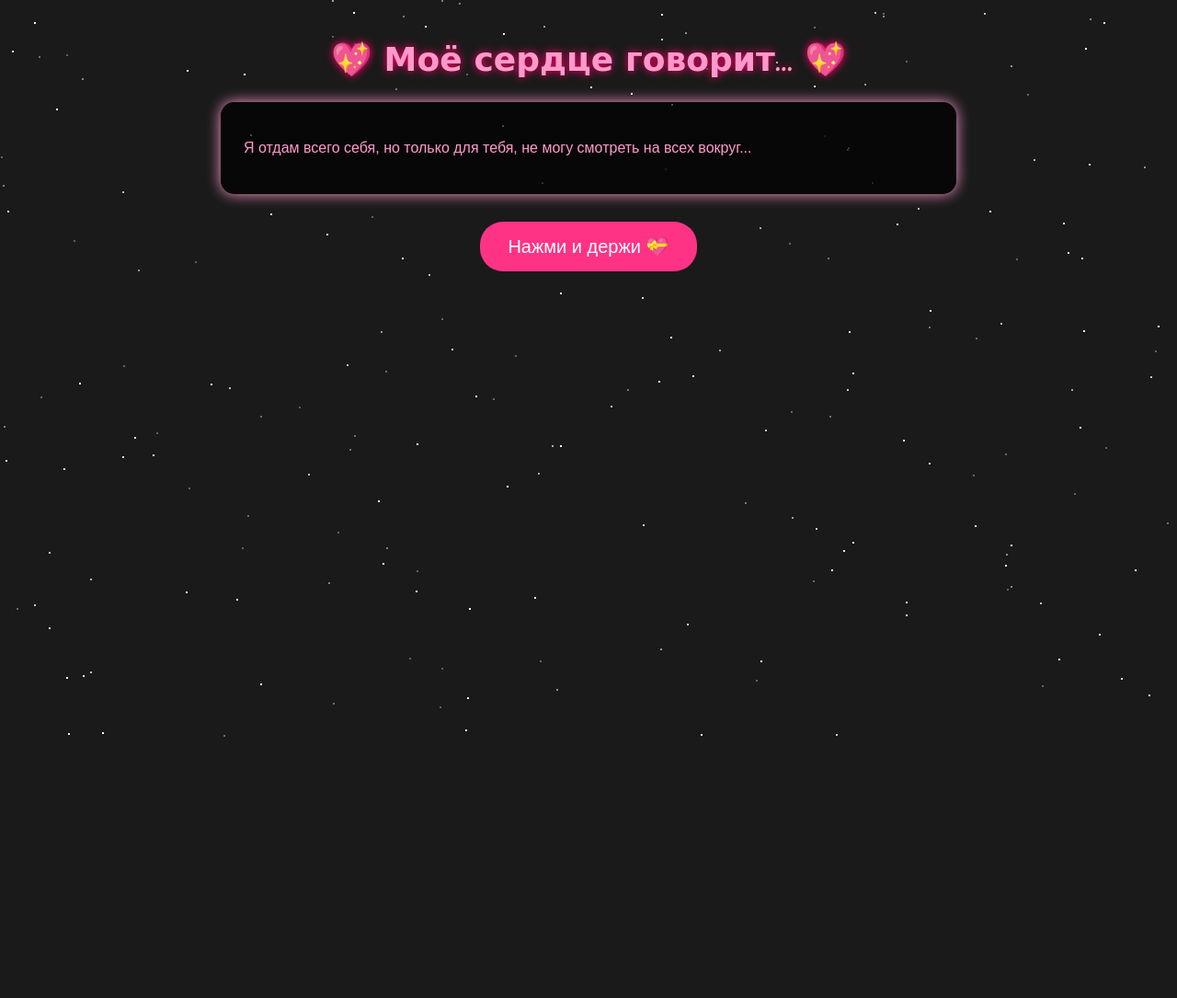
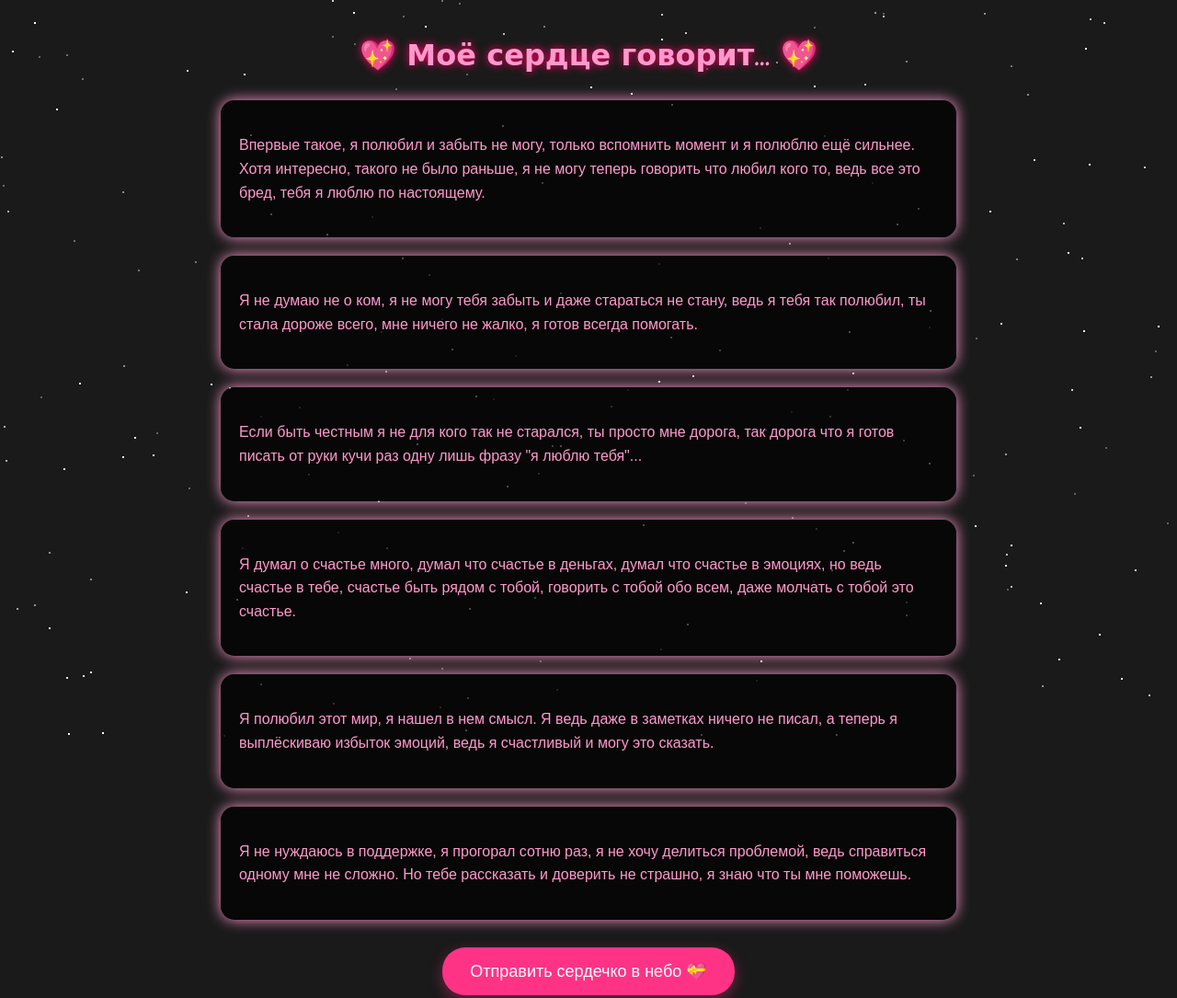
Before and after one commit to ZXCRick/Love, a plain HTML site: page index.html in a window 1280 px wide. Shown: the top 1085 px of the page at 92% size. Before the commit the page ends 800 px from the top, so only its background shows below. Drawn offline with Linux system fonts and the light colour scheme.

Commit message:
Add files via upload

```diff
--- a/index.html
+++ b/index.html
@@ -27,13 +27,14 @@
             border-radius: 15px;
             padding: 20px;
             margin: 20px 0;
-            transform: translateY(50px);
+            transform: translateY(20px);
             opacity: 0;
             transition: 1s;
             box-shadow: 0 0 15px #ff99cc;
+            line-height: 1.6;
         }
 
-        .visible {
+        .message-box.visible {
             transform: translateY(0);
             opacity: 1;
         }
@@ -45,6 +46,7 @@
             animation: float 4s linear forwards;
             z-index: 10;
             user-select: none;
+            text-shadow: 0 0 10px currentColor;
         }
 
         .stars {
@@ -67,6 +69,15 @@
             text-align: center;
             font-family: 'Comic Sans MS', cursive;
             text-shadow: 0 0 10px #ff0066;
+            margin-bottom: 30px;
+            transform: translateY(20px);
+            opacity: 0;
+            transition: 1s 0.3s;
+        }
+
+        h1.visible {
+            transform: translateY(0);
+            opacity: 1;
         }
 
         button {
@@ -82,6 +93,20 @@
             transition: 0.3s;
             -webkit-tap-highlight-color: transparent;
             user-select: none;
+            box-shadow: 0 5px 15px rgba(255, 51, 133, 0.4);
+            transform: scale(0.9);
+            opacity: 0;
+            transition: 0.5s 0.6s;
+        }
+
+        button.visible {
+            transform: scale(1);
+            opacity: 1;
+        }
+
+        button:hover {
+            transform: scale(1.05);
+            box-shadow: 0 8px 20px rgba(255, 51, 133, 0.6);
         }
 
         button:active {
@@ -100,6 +125,7 @@
             transform: rotate(5deg);
             box-shadow: 0 0 15px #ff99cc;
             z-index: 10;
+            border: 2px solid white;
         }
 
         .text-bubble {
@@ -115,6 +141,7 @@
             animation: float 6s ease-in forwards;
             box-shadow: 0 0 10px rgba(255, 57, 133, 0.5);
             z-index: 10;
+            font-weight: bold;
         }
 
         @media (max-width: 768px) {
@@ -127,6 +154,7 @@
             .message-box {
                 padding: 15px;
                 margin: 15px 0;
+                font-size: 14px;
             }
             button {
                 padding: 12px 24px;
@@ -141,20 +169,6 @@
             .text-bubble {
                 font-size: 12px;
                 max-width: 150px;
-            }
-        }
-
-        @media (min-width: 769px) {
-            h1 {
-                font-size: 36px;
-            }
-            .message-box {
-                padding: 25px;
-                margin: 25px 0;
-            }
-            button {
-                padding: 15px 30px;
-                font-size: 20px;
             }
         }
 
@@ -173,6 +187,12 @@
                 opacity: 0;
             }
         }
+
+        @keyframes pulse {
+            0% { transform: scale(1); }
+            50% { transform: scale(1.05); }
+            100% { transform: scale(1); }
+        }
     </style>
 </head>
 <body>
@@ -181,27 +201,61 @@
         <h1>💖 Моё сердце говорит... 💖</h1>
 
         <div class="message-box">
-            <p>Я отдам всего себя, но только для тебя, не могу смотреть на всех вокруг...</p>
+            <p>Впервые такое, я полюбил и забыть не могу, только вспомнить момент и я полюблю ещё сильнее. Хотя интересно, такого не было раньше, я не могу теперь говорить что любил кого то, ведь все это бред, тебя я люблю по настоящему.</p>
         </div>
 
-        <button id="heartBtn">Нажми и держи 💝</button>
+        <div class="message-box">
+            <p>Я не думаю не о ком, я не могу тебя забыть и даже стараться не стану, ведь я тебя так полюбил, ты стала дороже всего, мне ничего не жалко, я готов всегда помогать.</p>
+        </div>
+
+        <div class="message-box">
+            <p>Если быть честным я не для кого так не старался, ты просто мне дорога, так дорога что я готов писать от руки кучи раз одну лишь фразу "я люблю тебя"...</p>
+        </div>
+
+        <div class="message-box">
+            <p>Я думал о счастье много, думал что счастье в деньгах, думал что счастье в эмоциях, но ведь счастье в тебе, счастье быть рядом с тобой, говорить с тобой обо всем, даже молчать с тобой это счастье.</p>
+        </div>
+
+        <div class="message-box">
+            <p>Я полюбил этот мир, я нашел в нем смысл. Я ведь даже в заметках ничего не писал, а теперь я выплёскиваю избыток эмоций, ведь я счастливый и могу это сказать.</p>
+        </div>
+
+        <div class="message-box">
+            <p>Я не нуждаюсь в поддержке, я прогорал сотню раз, я не хочу делиться проблемой, ведь справиться одному мне не сложно. Но тебе рассказать и доверить не страшно, я знаю что ты мне поможешь.</p>
+        </div>
+
+        <button id="heartBtn">Отправить сердечко в небо 💝</button>
     </div>
 
     <script>
-        // Данные для элементов
-        const photos = ['1.jpg', '2.jpg', '3.jpg', '4.jpg', '5.jpg', '6.jpg'];
+        // Локальные фотографии
+        const photos = [];
+        for (let i = 1; i <= 12; i++) {
+            photos.push(`${i}.jpg`);
+        }
+
+        // Текстовые фрагменты
         const textFragments = [
-            "Я отдам всего себя, но только для тебя",
-            "Ты заменила мне кровь которая протекает по венам",
-            "Секунда с тобой - лучшее время",
-            "Я готов слушать тебя каждую секунду",
-            "Ты самое главное счастье в моей жизни",
-            "Я доверил тебе всё...",
-            "Я полюбил и забыть не могу",
-            "Главное - увидеть тебя счастливой",
-            "Ты заменила мне весь мир",
-            "Я люблю тебя по-настоящему"
+            "Впервые такое, я полюбил и забыть не могу",
+            "Только вспомнить момент и я полюблю ещё сильнее",
+            "Тебя я люблю по настоящему",
+            "Ты стала дороже всего, мне ничего не жалко",
+            "Я готов писать от руки кучи раз одну лишь фразу 'я люблю тебя'",
+            "Счастье быть рядом с тобой",
+            "Говорить с тобой обо всем - это счастье",
+            "Даже молчать с тобой это счастье",
+            "Я полюбил этот мир, я нашел в нем смысл",
+            "Я выплёскиваю избыток эмоций, ведь я счастливый",
+            "СЧАСТЬЕ БЫВАЕТ. Я счастлив с тобой",
+            "Тебе рассказать и доверить не страшно",
+            "Я знаю что ты мне поможешь",
+            "Одно лишь только слово спасает меня",
+            "Я нуждаюсь в поддержке, но только в твоей",
+            "Тебе я готов показать свою слабость",
+            "Я тебе доверяю, ведь ты и правда мне помогаешь",
+            "Твои слова помогают, хоть ты не замечаешь"
         ];
+
         const hearts = ['💖', '💗', '💓', '💘', '💝', '💕', '💞', '💟'];
 
         // Создание звездного фона
@@ -217,9 +271,25 @@
             }
         }
 
-        // Проверка видимости сообщений
+        // Показать элементы при загрузке
+        function showInitialElements() {
+            document.querySelector('h1').classList.add('visible');
+
+            const boxes = document.querySelectorAll('.message-box');
+            boxes.forEach((box, index) => {
+                setTimeout(() => {
+                    box.classList.add('visible');
+                }, 200 * index);
+            });
+
+            setTimeout(() => {
+                document.getElementById('heartBtn').classList.add('visible');
+            }, 200 * boxes.length);
+        }
+
+        // Проверка видимости сообщений при скролле
         function checkVisibility() {
-            const boxes = document.querySelectorAll('.message-box');
+            const boxes = document.querySelectorAll('.message-box:not(.visible)');
             boxes.forEach(box => {
                 const position = box.getBoundingClientRect();
                 if(position.top < window.innerHeight * 0.8) {
@@ -232,11 +302,9 @@
         function createFloatingElement(type, x, y) {
             const element = document.createElement(type === 'text' ? 'div' : type === 'photo' ? 'img' : 'div');
 
-            // Устанавливаем позицию
             element.style.left = `${x}px`;
             element.style.top = `${y}px`;
 
-            // Настраиваем в зависимости от типа
             if(type === 'photo') {
                 element.src = photos[Math.floor(Math.random() * photos.length)];
                 element.className = 'photo';
@@ -252,23 +320,25 @@
                 element.textContent = hearts[Math.floor(Math.random() * hearts.length)];
                 element.style.fontSize = `${Math.random() * 30 + 20}px`;
                 element.style.animationDuration = `${Math.random() * 3 + 2}s`;
+                element.style.color = `hsl(${Math.random()*360}, 70%, 60%)`;
             }
 
             document.body.appendChild(element);
 
-            // Удаляем элемент после анимации
             setTimeout(() => {
                 if(element.parentNode) {
                     element.parentNode.removeChild(element);
                 }
             }, 6000);
+
+            return element;
         }
 
         // Инициализация при загрузке страницы
         window.onload = function() {
             createStars();
+            showInitialElements();
             window.addEventListener('scroll', checkVisibility);
-            checkVisibility();
 
             const heartBtn = document.getElementById('heartBtn');
             let spawnInterval;
@@ -279,7 +349,6 @@
                 if(isPressed) return;
                 isPressed = true;
 
-                // Получаем координаты
                 let x, y;
                 if(e.type.includes('touch')) {
                     x = e.touches[0].clientX;
@@ -289,12 +358,16 @@
                     y = e.clientY;
                 }
 
-                // Создаем первый элемент сразу
-                createRandomElement(x, y);
+                // Создаем сердечко в месте клика
+                createFloatingElement('heart', x, y);
 
-                // Запускаем интервал
                 spawnInterval = setInterval(() => {
-                    createRandomElement(
+                    // Случайно выбираем тип элемента (сердечко, фото или текст)
+                    const types = ['heart', 'photo', 'text'];
+                    const type = types[Math.floor(Math.random() * types.length)];
+
+                    createFloatingElement(
+                        type,
                         Math.random() * window.innerWidth,
                         Math.random() * window.innerHeight
                     );
@@ -308,14 +381,6 @@
                 clearInterval(spawnInterval);
             }
 
-            // Создание случайного элемента
-            function createRandomElement(x, y) {
-                const rand = Math.random();
-                const type = rand < 0.7 ? 'heart' :
-                            rand < 0.9 ? 'photo' : 'text';
-                createFloatingElement(type, x, y);
-            }
-
             // Обработчики для мыши
             heartBtn.addEventListener('mousedown', startSpawning);
             document.addEventListener('mouseup', stopSpawning);
@@ -324,13 +389,28 @@
             heartBtn.addEventListener('touchstart', startSpawning, {passive: true});
             document.addEventListener('touchend', stopSpawning);
 
-            // Также создаем элементы при клике (для быстрой проверки)
-            heartBtn.addEventListener('click', function(e) {
-                createRandomElement(
-                    e.clientX || window.innerWidth/2,
-                    e.clientY || window.innerHeight/2
-                );
+            // Анимация сообщений при клике
+            document.querySelectorAll('.message-box').forEach(box => {
+                box.addEventListener('click', () => {
+                    box.style.transform = `rotate(${Math.random()*10-5}deg) scale(1.05)`;
+                    box.style.boxShadow = '0 0 30px #ff0066';
+                    setTimeout(() => {
+                        box.style.transform = '';
+                        box.style.boxShadow = '0 0 15px #ff99cc';
+                    }, 500);
+                });
             });
+
+            // Случайные сердечки при загрузке
+            for(let i = 0; i < 5; i++) {
+                setTimeout(() => {
+                    createFloatingElement(
+                        'heart',
+                        Math.random() * window.innerWidth,
+                        Math.random() * window.innerHeight
+                    );
+                }, i * 300);
+            }
         };
     </script>
 </body>
```
Also changed, not shown: 11.jpg (added), 12.jpg (added), 7.jpg (added), 8.jpg (added), 9.jpg (added).
